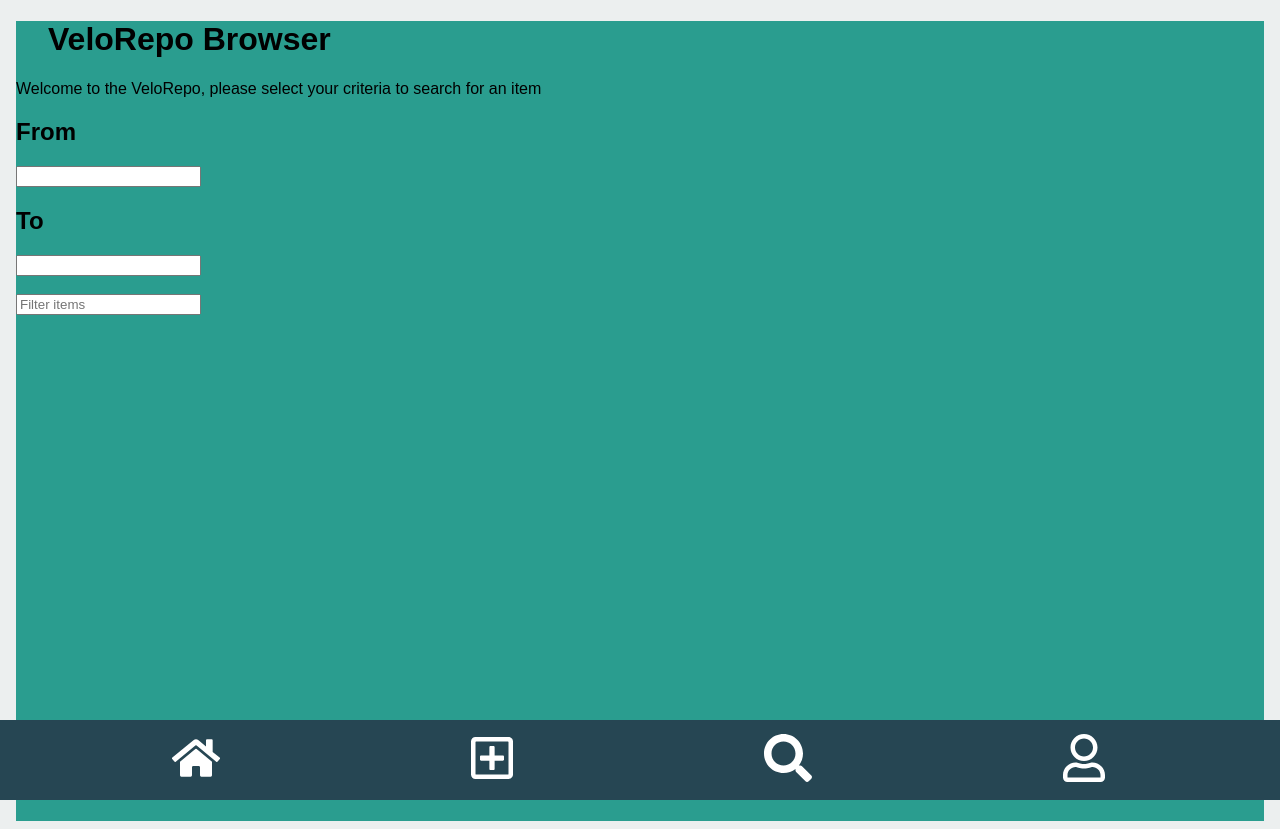
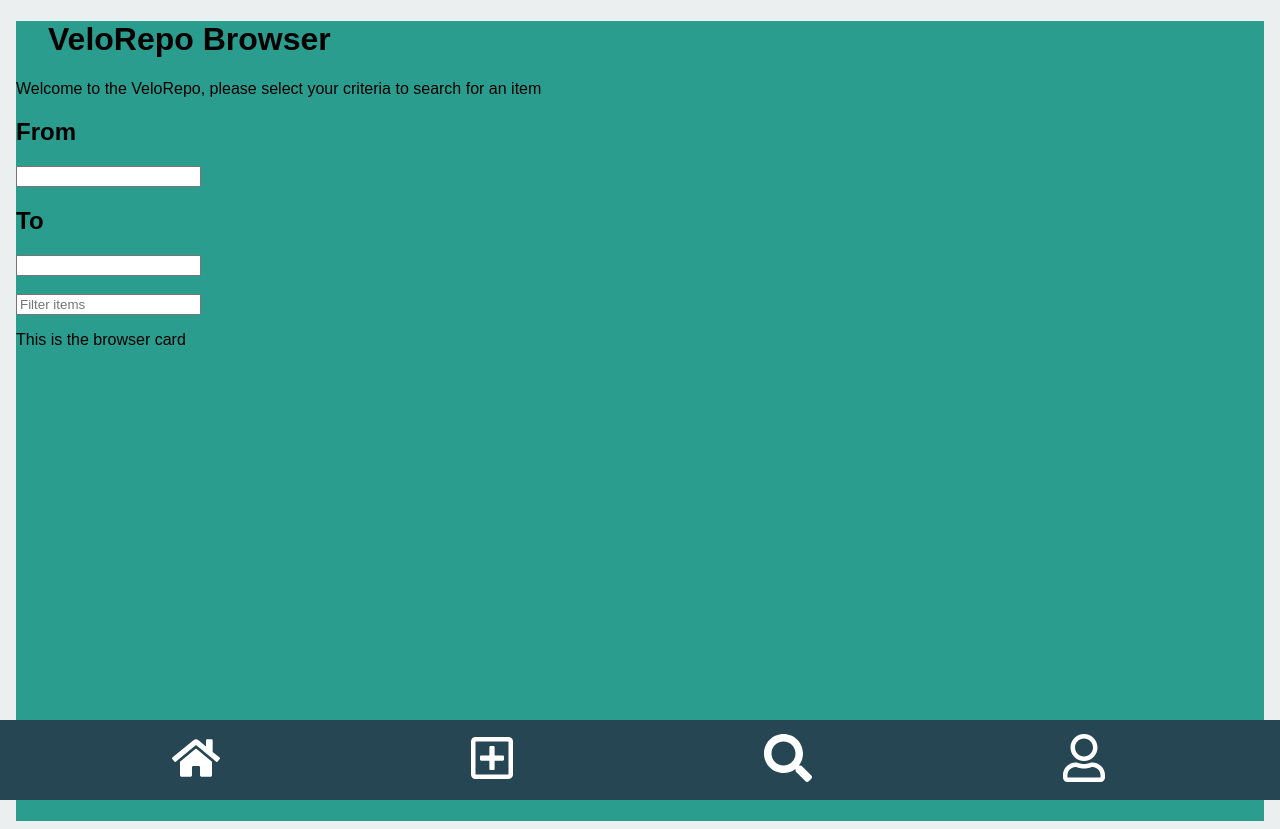
Before and after one commit to HelenLangers/VeloRepo, a React (Create React App) app: page /browser in a window 1280 px wide. Built offline with nearby package versions, Linux system fonts and the light colour scheme; no server answers; sample sign-in values are in the browser's storage; a web font is replaced by a local one.

Commit message:
removed browser item

```diff
--- a/src/Components/BrowserComponents/BrowserCard.js
+++ b/src/Components/BrowserComponents/BrowserCard.js
@@ -1,5 +1,4 @@
 import React from 'react'
-import BrowserItem from './BrowserItem'
 
 
 function BrowserCard({user , item}) {
@@ -7,10 +6,8 @@ function BrowserCard({user , item}) {
 
     return (
     <>
- <BrowserItem
-    item={item} />
+    <p>This is the browser card</p>
     </>
-
     )
 }
 
--- a/src/Components/BrowserComponents/BrowserGrid.js
+++ b/src/Components/BrowserComponents/BrowserGrid.js
@@ -3,7 +3,8 @@ import BrowserCard from './BrowserCard'
 
 function BrowserGrid() {
   return (
-<BrowserCard />)
+    <BrowserCard />
+  )
 }
 
 export default BrowserGrid
--- a/src/Components/BrowserComponents/BrowserItem.js
+++ /dev/null
@@ -1,16 +0,0 @@
-import React from 'react'
-import testRepo from '../../Repositories/testRepository'
-
-
-function  BrowserItem(item) {
-  return (
-
-    <>
-      <b>{item.name}</b>
-
-
-    </>
-  )
-}
-
-export default BrowserItem
--- a/src/Pages/CreateItem.jsx
+++ b/src/Pages/CreateItem.jsx
@@ -26,7 +26,8 @@ function CreateItem() {
     if(isMounted){
       onAuthStateChanged(auth, (user) => {
         if(user){
-          setFormData({...formData, userRef: user.uid})
+          setFormData({...formData,
+            userRef: user.uid})
         } else {
           navigate('/sign-in')
         }
@@ -50,11 +51,9 @@ function CreateItem() {
     // eslint-disable-next-line
     if(images.length > 6) {
       setLoading(false)
-      toast.error('Canno upload more than 6 images')
+      toast.error('Cannot upload more than 6 images')
       return
     }
-
-
   }
 
 
@@ -111,6 +110,9 @@ function CreateItem() {
             </select>
           </div>
 
+
+
+
           <div className="options">
             <label htmlFor="images">Select Images:</label>
             <input type="file" id="images" accept=".jpg,.jpeg" onChange={onMutate} multiple required max='6' className="fileInput"/>
```
Also changed, not shown: src/App.js (+0 -11 lines).
